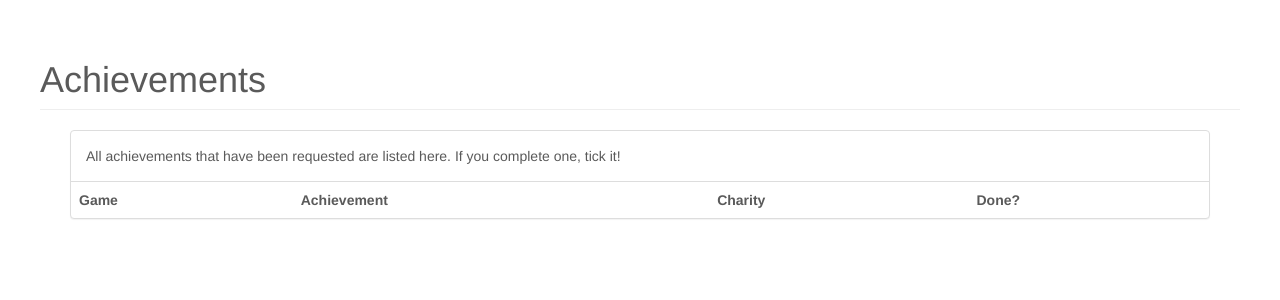
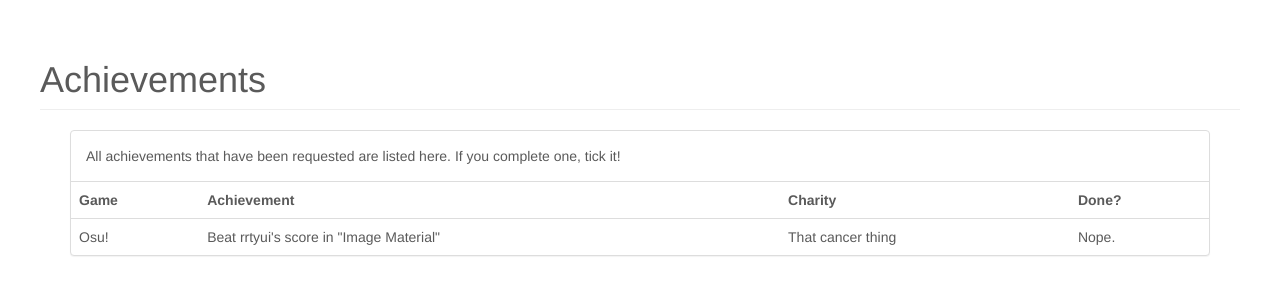
Before and after one commit to MarkRobbo/GreatUniHack2015, a PHP site: page /achievements.php?openid_assoc_handle=1 in a window 1280 px wide. Shown: the part 51-351 px from the top of the page. Run offline with PHP 8.4, Linux system fonts and the light colour scheme; the visitor is signed in with stand-in values (Sample User, id 1); lists and menus that the app fills with data are empty.

Commit message:
Start designing table rows

```diff
--- a/html/achievements.php
+++ b/html/achievements.php
@@ -34,6 +34,12 @@
                 <th>Charity</th>
                 <th>Done?</th>
               </tr>
+              <tr>
+                <td>Osu!</td>
+                <td>Beat rrtyui's score in "Image Material"</td>
+                <td>That cancer thing</td>
+                <td>Nope.</td>
+              </tr>
             </table>
           </div>
         </div>
```
